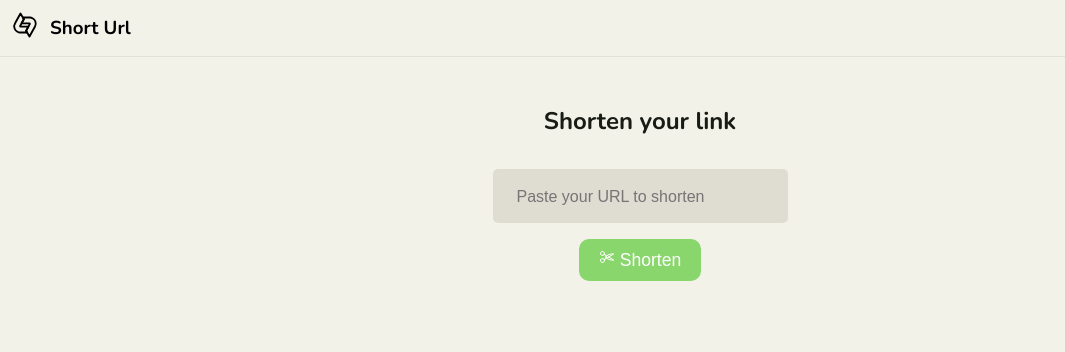
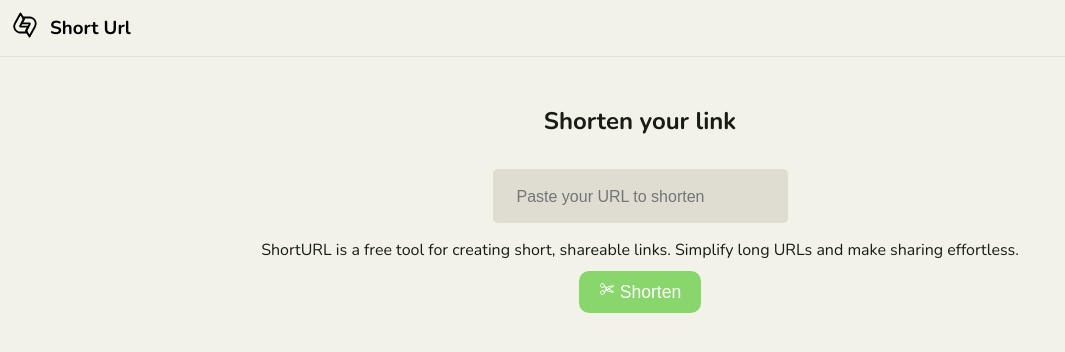
Before and after one commit to istyaque1/client, a React (Vite) app: page / in a window 1280 px wide. Shown: the top 352 px of the page, without its empty margins (0-1065 px from the left). Built offline with nearby package versions, Linux system fonts and the light colour scheme.

Commit message:
Add text

```diff
--- a/src/App.css
+++ b/src/App.css
@@ -13,12 +13,12 @@ body {
   background-color: #ecebdea4;
 }
 
-.navbar img{
+.navbar img {
   height: 30px;
   width: 30px;
 }
 
-.navbar{
+.navbar {
   display: flex;
   align-items: center;
   gap: 10px;
@@ -26,34 +26,32 @@ body {
   border-bottom: 1px solid #181c1413;
 }
 
-.short{
+.short {
   padding: 1rem;
   text-align: center;
   margin: 1rem auto;
-
 }
 
-.main-title{
+.main-title {
   text-align: center;
-  color: #181C14;
+  color: #181c14;
   margin: 1rem 0;
-
 }
 
-.short-btn{
+.short-btn {
   display: flex;
   align-items: center;
-  background-color: #88D66C;
+  background-color: #88d66c;
   width: max-content;
   padding: 10px 20px;
   border-radius: 10px;
   color: white;
-  margin: 0 auto;
+  margin: 10px auto;
   gap: 5px;
   cursor: pointer;
 }
 
-.short-btn button{
+.short-btn button {
   background-color: transparent;
   border: none;
   outline: none;
@@ -62,7 +60,7 @@ body {
   cursor: pointer;
 }
 
-input{
+input {
   font-size: 1.2rem;
   padding: 1rem 1.5rem;
   border: none;
@@ -70,25 +68,25 @@ input{
   outline: none;
   background-color: #d1ccc191;
   margin: 1rem 0;
-  color: #181C14;
+  color: #181c14;
 }
 
-input::placeholder{
+input::placeholder {
   font-size: 1rem;
 }
 
-.content{
+.content {
   display: flex;
   flex-direction: column;
   gap: 3rem;
 }
 
-.copy-btn{
+.copy-btn {
   margin-top: 1rem;
 }
 
-.copy-btn button{
-  background-color: #88D66C;
+.copy-btn button {
+  background-color: #88d66c;
   padding: 10px 20px;
   border-radius: 10px;
   color: white;
@@ -99,7 +97,7 @@ input::placeholder{
   font-size: 1.1rem;
 }
 
-.link{
+.link {
   background-color: #d1ccc191;
   padding: 10px 20px;
   border-radius: 5px;
@@ -113,19 +111,21 @@ input::placeholder{
   padding: 8px;
   aspect-ratio: 1;
   border-radius: 50%;
-  background: #181C14;
-  --_m:
-    conic-gradient(#0000 10%,#000),
-    linear-gradient(#000 0 0) content-box;
+  background: #181c14;
+  --_m: conic-gradient(#0000 10%, #000), linear-gradient(#000 0 0) content-box;
   -webkit-mask: var(--_m);
-          mask: var(--_m);
+  mask: var(--_m);
   -webkit-mask-composite: source-out;
-          mask-composite: subtract;
+  mask-composite: subtract;
   animation: l3 1s infinite linear;
   margin: 0 auto;
 }
-@keyframes l3 {to{transform: rotate(1turn)}}
+@keyframes l3 {
+  to {
+    transform: rotate(1turn);
+  }
+}
 
-.loader-container{
+.loader-container {
   width: 100%;
 }
--- a/src/components/Short.jsx
+++ b/src/components/Short.jsx
@@ -59,6 +59,13 @@ const Short = () => {
             value={url}
             onChange={(e) => setUrl(e.target.value)}
           />
+
+          <div className="text">
+            <p style={{ color: "#181C14" }}>
+              ShortURL is a free tool for creating short, shareable links.
+              Simplify long URLs and make sharing effortless.
+            </p>
+          </div>
           <div className="short-btn" onClick={handleSubmit}>
             <span>
               <HiOutlineScissors />
```
